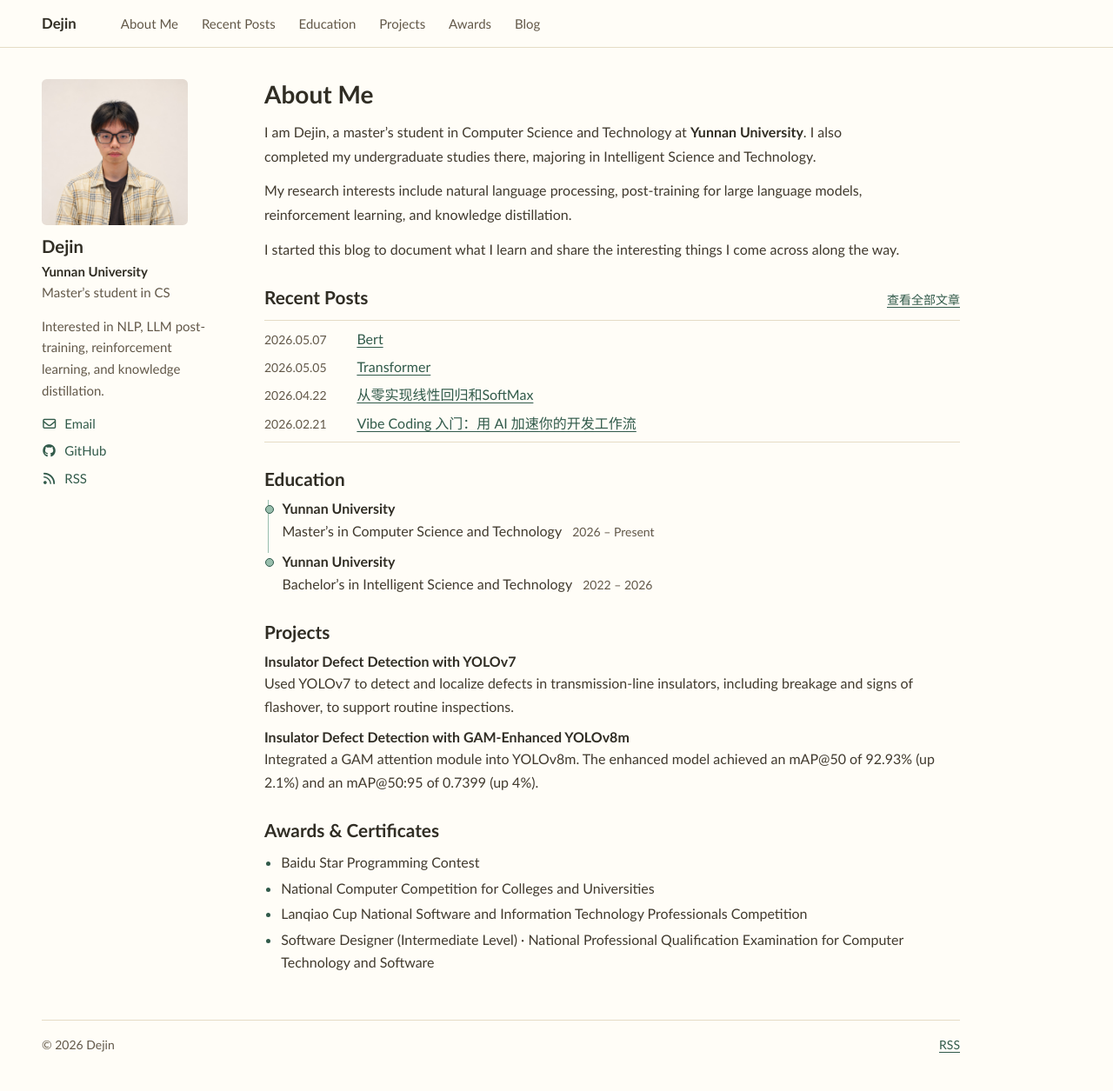
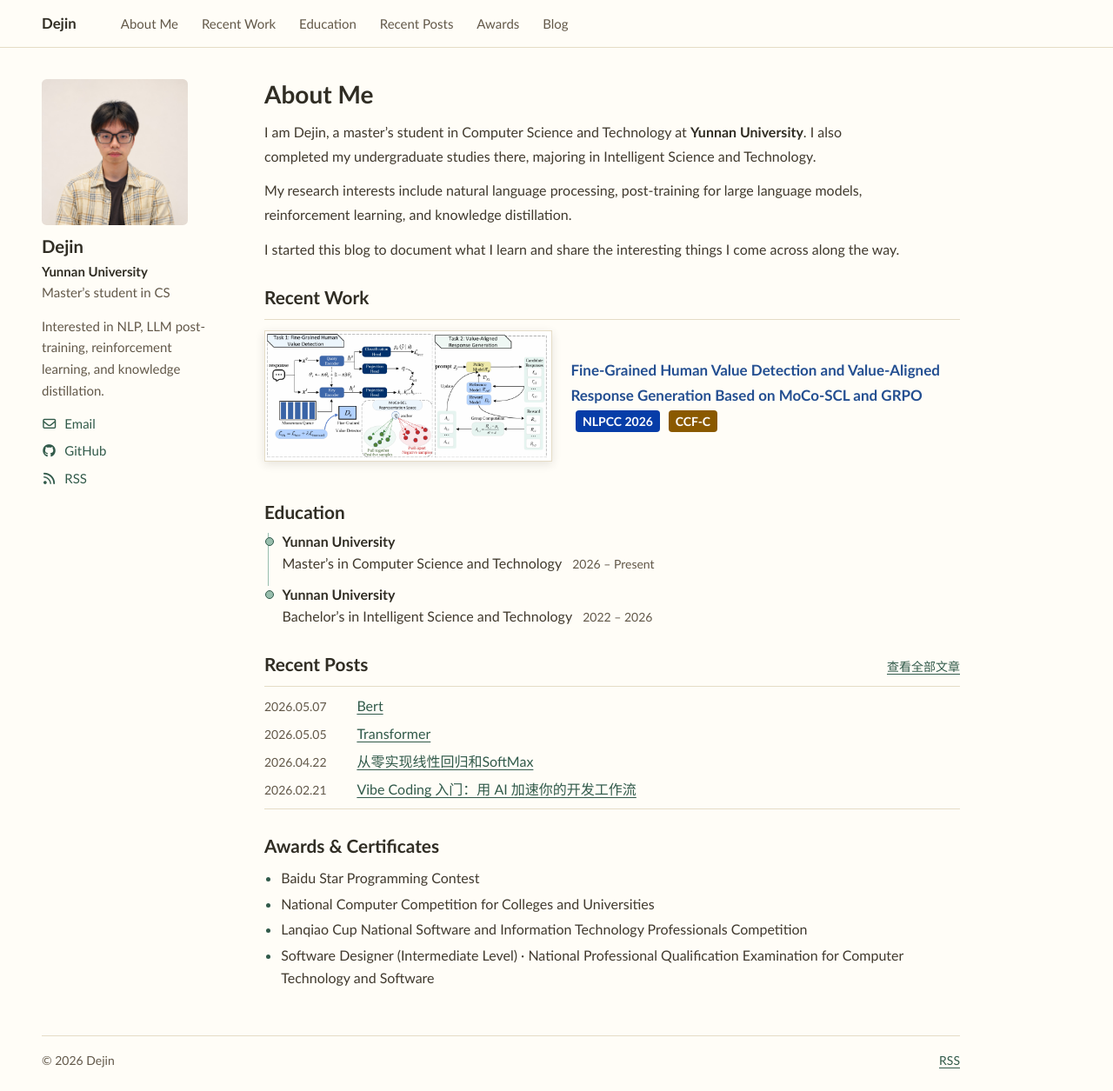
Before and after one commit to Dejintime/Dejintime.github.io, a Jekyll site: the page built from index.html, in a window 1280 px wide and 1255 px high. Shown: the whole window at 87% size. Built offline with Jekyll 4.4.1, drawn with Linux system fonts in a browser that asks for light colours.

Commit message:
Replace projects with recent research work and paper showcase

```diff
--- /dev/null
+++ b/_data/recent_work.yml
@@ -0,0 +1,27 @@
+# 近期成果，按从新到旧的顺序添加。只有 title 必填，其余字段可省略。
+# 可以按下面的示例继续添加；未发表时省略 url 和 links。
+# - title: "论文或成果标题"
+#   type: "Publication"
+#   year: 2026
+#   authors: "作者列表"
+#   venue: "期刊 / 会议名称"
+#   description: "一句话介绍主要贡献（可选）"
+#   image: "/assets/images/论文配图.png"
+#   image_alt: "配图说明"
+#   url: "https://doi.org/替换为真实DOI"
+#   badges:
+#     - label: "会议名称 年份"
+#     - label: "CCF-C"
+#       style: "ranking"
+#   links:
+#     - label: "Paper"
+#       url: "https://doi.org/替换为真实DOI"
+#     - label: "Code"
+#       url: "https://github.com/替换为真实仓库"
+- title: "Fine-Grained Human Value Detection and Value-Aligned Response Generation Based on MoCo-SCL and GRPO"
+  image: "/assets/images/moco-scl-grpo-framework.png"
+  image_alt: "Two-task framework: MoCo-SCL for fine-grained human value detection and GRPO for value-aligned response generation."
+  badges:
+    - label: "NLPCC 2026"
+    - label: "CCF-C"
+      style: "ranking"
--- a/assets/css/styles.css
+++ b/assets/css/styles.css
@@ -240,7 +240,7 @@ a:hover {
 
 .recent-posts,
 .education-list,
-.project-list,
+.work-list,
 .post-list {
   margin: 0;
   padding: 0;
@@ -293,13 +293,12 @@ a:hover {
 }
 
 .education-list h3,
-.project-list h3 {
+.work-list h3 {
   margin: 0;
   font-size: 1rem;
 }
 
-.education-details,
-.project-list p {
+.education-details {
   margin: 0.15rem 0 0;
 }
 
@@ -310,8 +309,114 @@ a:hover {
   gap: 0.1rem 0.75rem;
 }
 
-.project-list li + li {
-  margin-top: 0.75rem;
+.work-list > li {
+  padding-block: 1rem;
+  border-top: 1px solid var(--rule);
+}
+
+.work-list > li:first-child {
+  padding-top: 0.75rem;
+}
+
+.work-entry--illustrated {
+  display: grid;
+  grid-template-columns: minmax(0, 0.85fr) minmax(0, 1.15fr);
+  align-items: center;
+  gap: 1.35rem;
+}
+
+.work-figure {
+  display: block;
+  background: #fff;
+  border: 1px solid var(--rule);
+  box-shadow: 0 3px 10px rgb(48 45 36 / 12%);
+}
+
+.work-figure img {
+  display: block;
+  width: 100%;
+  height: auto;
+}
+
+.work-content {
+  min-width: 0;
+}
+
+.work-heading {
+  line-height: 1.8;
+}
+
+.work-heading h3 {
+  display: inline;
+  color: #244f91;
+  font-size: 1.0625rem;
+  line-height: 1.5;
+}
+
+.work-heading h3 a {
+  color: inherit;
+}
+
+.work-heading h3 a:hover {
+  color: var(--accent-hover);
+}
+
+.work-badge {
+  display: inline-block;
+  margin-left: 0.35rem;
+  padding: 0.15rem 0.5rem;
+  border-radius: 0.25rem;
+  background: #073da8;
+  color: #fff;
+  font-size: 0.875rem;
+  font-weight: 700;
+  line-height: 1.4;
+  vertical-align: baseline;
+  white-space: nowrap;
+}
+
+.work-badge--ranking {
+  background: #8a5900;
+}
+
+.work-list p {
+  margin: 0.25rem 0 0;
+}
+
+.work-list .work-meta {
+  display: flex;
+  flex-wrap: wrap;
+  gap: 0.75rem;
+  margin: 0 0 0.35rem;
+  color: var(--muted);
+  font-size: 0.875rem;
+}
+
+.work-authors,
+.work-venue {
+  color: var(--muted);
+  font-size: 0.9375rem;
+}
+
+.work-venue {
+  font-style: italic;
+}
+
+.work-links {
+  display: flex;
+  flex-wrap: wrap;
+  gap: 0.35rem 1rem;
+  margin: 0.5rem 0 0;
+  padding: 0;
+  list-style: none;
+  font-size: 0.875rem;
+}
+
+.work-empty {
+  margin: 0;
+  padding-block: 0.75rem;
+  border-top: 1px solid var(--rule);
+  color: var(--muted);
 }
 
 .awards-list {
@@ -630,6 +735,11 @@ mjx-container[jax="CHTML"][display="true"] {
 }
 
 @media (max-width: 520px) {
+  .work-entry--illustrated {
+    grid-template-columns: minmax(0, 1fr);
+    gap: 1rem;
+  }
+
   .post-list li {
     grid-template-columns: minmax(0, 1fr);
     row-gap: 0.25rem;
--- a/index.html
+++ b/index.html
@@ -9,22 +9,45 @@ layout: default
   <p>I started this blog to document what I learn and share the interesting things I come across along the way.</p>
 </section>
 
-<section class="home-section" id="recent-posts" aria-labelledby="recent-posts-title">
+<section class="home-section" id="recent-work" lang="en" aria-labelledby="recent-work-title">
   <div class="section-header">
-    <h2 id="recent-posts-title">Recent Posts</h2>
-    <a href="{{ '/blog/' | relative_url }}">查看全部文章</a>
+    <h2 id="recent-work-title">Recent Work</h2>
   </div>
-  {% if site.posts.size > 0 %}
-    <ul class="recent-posts">
-      {% for post in site.posts limit:5 %}
-        <li>
-          <time datetime="{{ post.date | date: '%Y-%m-%d' }}">{{ post.date | date: '%Y.%m.%d' }}</time>
-          <a href="{{ post.url | relative_url }}">{{ post.title | escape }}</a>
+  {% if site.data.recent_work.size > 0 %}
+    <ul class="work-list">
+      {% for work in site.data.recent_work %}
+        <li class="work-entry{% if work.image %} work-entry--illustrated{% endif %}">
+          {% if work.image %}
+            <a class="work-figure" href="{{ work.image | relative_url | escape }}" aria-label="View full-size diagram for {{ work.title | escape }}">
+              <img src="{{ work.image | relative_url | escape }}" alt="{{ work.image_alt | default: work.title | escape }}" loading="lazy" decoding="async">
+            </a>
+          {% endif %}
+          <div class="work-content">
+            {% if work.type or work.year %}
+              <p class="work-meta">{% if work.type %}<span>{{ work.type | escape }}</span>{% endif %}{% if work.year %}<span>{{ work.year | escape }}</span>{% endif %}</p>
+            {% endif %}
+            <div class="work-heading">
+              <h3>{% if work.url %}<a href="{{ work.url | relative_url | escape }}">{{ work.title | escape }}</a>{% else %}{{ work.title | escape }}{% endif %}</h3>
+              {% for badge in work.badges %}
+                <span class="work-badge{% if badge.style == 'ranking' %} work-badge--ranking{% endif %}">{{ badge.label | escape }}</span>
+              {% endfor %}
+            </div>
+            {% if work.authors %}<p class="work-authors">{{ work.authors | escape }}</p>{% endif %}
+            {% if work.venue %}<p class="work-venue">{{ work.venue | escape }}</p>{% endif %}
+            {% if work.description %}<p class="work-description">{{ work.description | escape }}</p>{% endif %}
+            {% if work.links.size > 0 %}
+              <ul class="work-links" aria-label="Resources for {{ work.title | escape }}">
+                {% for link in work.links %}
+                  <li><a href="{{ link.url | relative_url | escape }}">{{ link.label | escape }}</a></li>
+                {% endfor %}
+              </ul>
+            {% endif %}
+          </div>
         </li>
       {% endfor %}
     </ul>
   {% else %}
-    <p>暂无文章。</p>
+    <p class="work-empty">Publications and recent research highlights will be shared here.</p>
   {% endif %}
 </section>
 
@@ -50,20 +73,23 @@ layout: default
   </ol>
 </section>
 
-<section class="home-section" id="projects" lang="en" aria-labelledby="projects-title">
+<section class="home-section" id="recent-posts" aria-labelledby="recent-posts-title">
   <div class="section-header">
-    <h2 id="projects-title">Projects</h2>
+    <h2 id="recent-posts-title">Recent Posts</h2>
+    <a href="{{ '/blog/' | relative_url }}">查看全部文章</a>
   </div>
-  <ul class="project-list">
-    <li>
-      <h3>Insulator Defect Detection with YOLOv7</h3>
-      <p>Used YOLOv7 to detect and localize defects in transmission-line insulators, including breakage and signs of flashover, to support routine inspections.</p>
-    </li>
-    <li>
-      <h3>Insulator Defect Detection with GAM-Enhanced YOLOv8m</h3>
-      <p>Integrated a GAM attention module into YOLOv8m. The enhanced model achieved an mAP@50 of 92.93% (up 2.1%) and an mAP@50:95 of 0.7399 (up 4%).</p>
-    </li>
-  </ul>
+  {% if site.posts.size > 0 %}
+    <ul class="recent-posts">
+      {% for post in site.posts limit:5 %}
+        <li>
+          <time datetime="{{ post.date | date: '%Y-%m-%d' }}">{{ post.date | date: '%Y.%m.%d' }}</time>
+          <a href="{{ post.url | relative_url }}">{{ post.title | escape }}</a>
+        </li>
+      {% endfor %}
+    </ul>
+  {% else %}
+    <p>暂无文章。</p>
+  {% endif %}
 </section>
 
 <section class="home-section" id="awards" lang="en" aria-labelledby="awards-title">
```
Also changed, not shown: _data/navigation.yml (+4 -4 lines), README.md, assets/images/moco-scl-grpo-framework.png (added).
